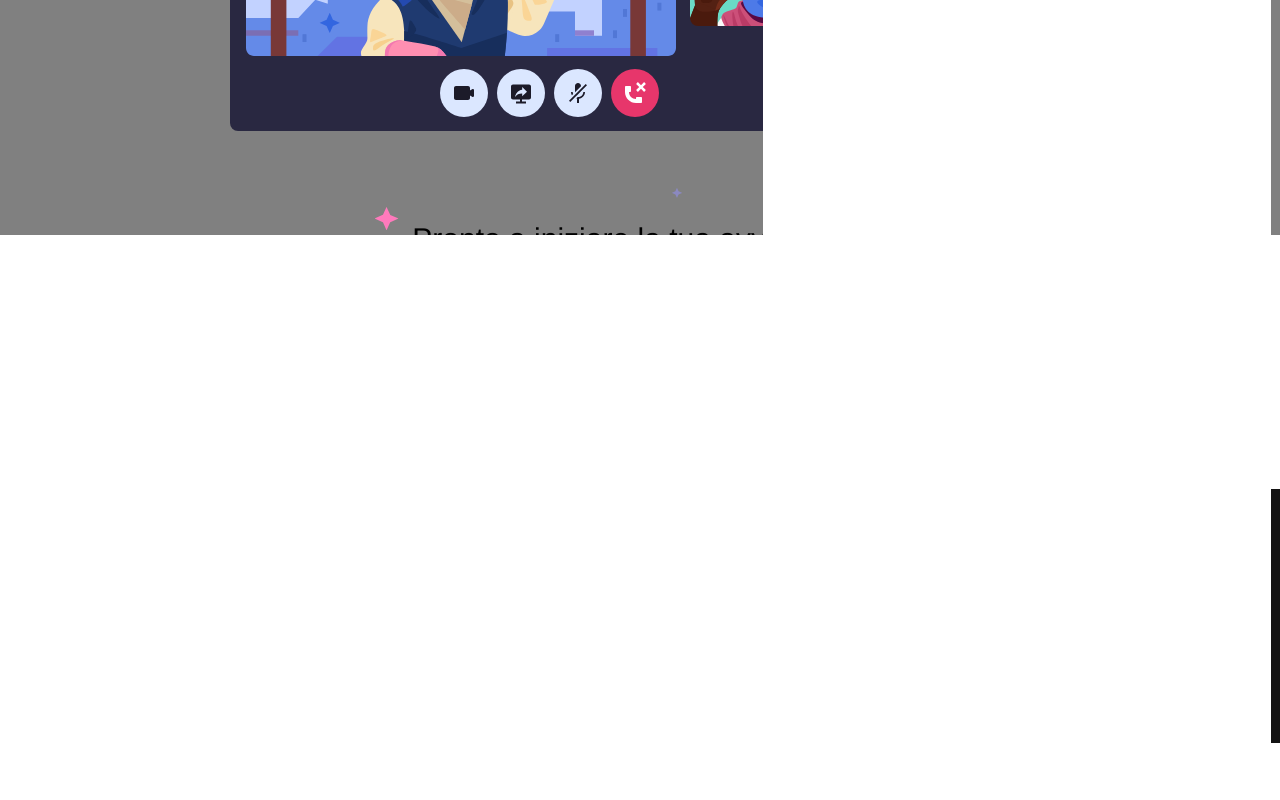
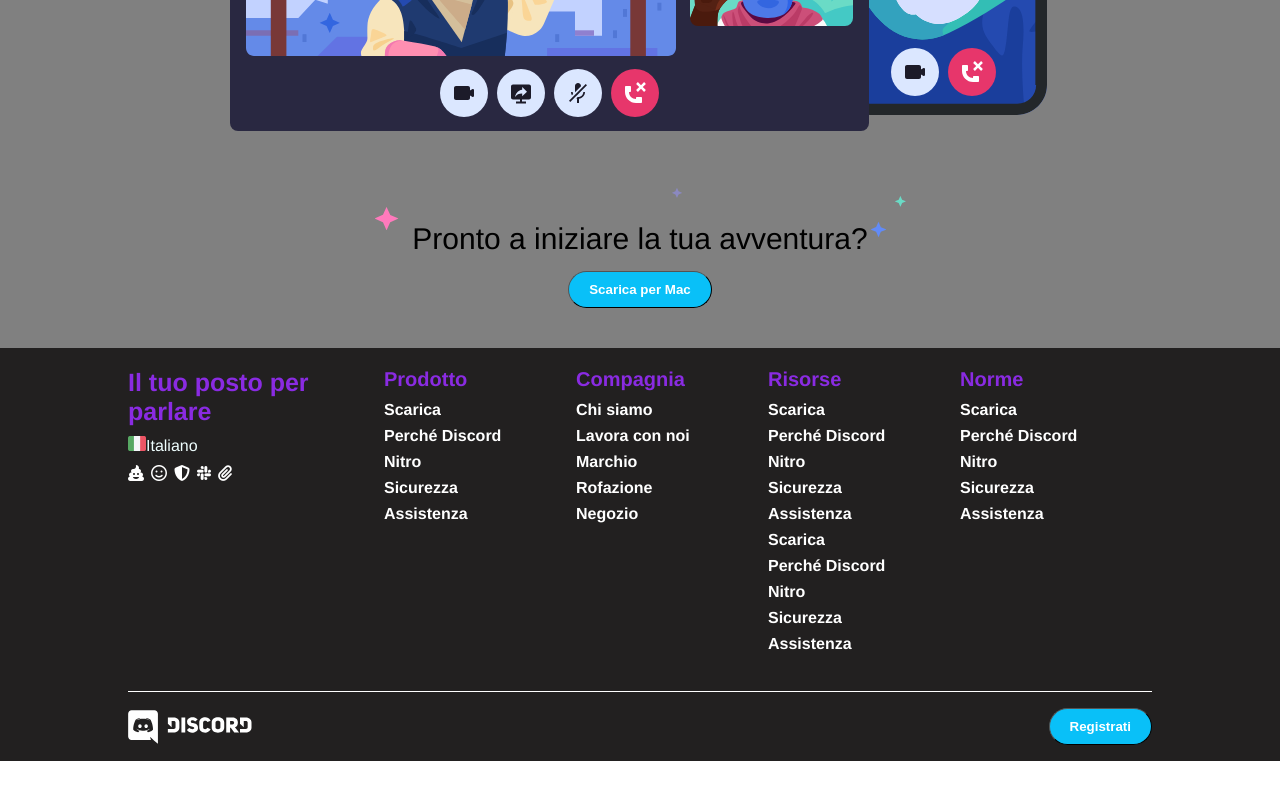
Before and after one commit to DamianoCelesti/htmlcss-discord, a plain HTML site: page index.html in a window 1280 px wide. Shown: the part 2814-3614 px from the top of the page. After the commit the page ends 3575 px from the top, so only its background shows below. Drawn offline with Linux system fonts and the light colour scheme.

Commit message:
added footer

```diff
--- a/index.html
+++ b/index.html
@@ -4,6 +4,9 @@
 <head>
     <meta charset="UTF-8">
     <meta name="viewport" content="width=device-width, initial-scale=1.0">
+    <link rel="stylesheet" href="https://cdnjs.cloudflare.com/ajax/libs/font-awesome/6.7.1/css/all.min.css"
+        integrity="sha512-5Hs3dF2AEPkpNAR7UiOHba+lRSJNeM2ECkwxUIxC1Q/FLycGTbNapWXB4tP889k5T5Ju8fs4b1P5z/iB4nMfSQ=="
+        crossorigin="anonymous" referrerpolicy="no-referrer" />
     <title>Document</title>
     <link rel="stylesheet" href="style.css">
 </head>
@@ -93,29 +96,83 @@
         <!--sezione con 5 box con sezione nav-->
 
         <div class="container-footer">
-            <p class="social"></p>
+            <div class="container-ita">
+                <h3>
+                    Il tuo posto per parlare
+                </h3>
+                <p class="ita">
+                    <img src="./img/ita.png" alt="italia">Italiano
+                </p>
 
-            <nav class="nav-fine">
 
-            </nav>
 
-            <nav class="nav-fine">
 
-            </nav>
-            <nav class="nav-fine">
+                <ul class="brand">
+                    <li><i class="fa-solid fa-poo"></i></li>
+                    <li><i class="fa-regular fa-face-smile"></i></li>
+                    <li><i class="fa-solid fa-shield-halved"></i></li>
+                    <li><i class="fa-brands fa-slack"></i></li>
+                    <li><i class="fa-solid fa-paperclip"></i></li>
 
-            </nav>
-            <nav class="nav-fine">
 
-            </nav>
+                </ul>
+            </div>
 
+            <div class="nav-fine">
+                <h5>Prodotto</h5>
+                <ul>
+                    <li><a href="#">Scarica</a></li>
+                    <li><a href="#">Perché Discord</a></li>
+                    <li><a href="#">Nitro</a></li>
+                    <li><a href="#">Sicurezza</a></li>
+                    <li><a href="#">Assistenza</a></li>
+                </ul>
+
+            </div>
+            <div class="nav-fine">
+                <h5>Compagnia</h5>
+                <ul>
+                    <li><a href="#">Chi siamo</a></li>
+                    <li><a href="#">Lavora con noi</a></li>
+                    <li><a href="#">Marchio</a></li>
+                    <li><a href="#">Rofazione</a></li>
+                    <li><a href="#">Negozio</a></li>
+                </ul>
+
+            </div>
+            <div class="nav-fine">
+                <h5>Risorse</h5>
+                <ul>
+                    <li><a href="#">Scarica</a></li>
+                    <li><a href="#">Perché Discord</a></li>
+                    <li><a href="#">Nitro</a></li>
+                    <li><a href="#">Sicurezza</a></li>
+                    <li><a href="#">Assistenza</a></li>
+                    <li><a href="#">Scarica</a></li>
+                    <li><a href="#">Perché Discord</a></li>
+                    <li><a href="#">Nitro</a></li>
+                    <li><a href="#">Sicurezza</a></li>
+                    <li><a href="#">Assistenza</a></li>
+                </ul>
+
+            </div>
+            <div class="nav-fine">
+                <h5>Norme</h5>
+                <ul>
+                    <li><a href="#">Scarica</a></li>
+                    <li><a href="#">Perché Discord</a></li>
+                    <li><a href="#">Nitro</a></li>
+                    <li><a href="#">Sicurezza</a></li>
+                    <li><a href="#">Assistenza</a></li>
+                </ul>
+
+            </div>
         </div>
-        <hr>
 
 
         <!--parte finale-->
         <div class="container-fine">
-            <p>LOGO</p>
+            <img class="logo" src="./img/logo.svg" alt="Logo Discord">
             <button class="bottone blu">Registrati</button>
         </div>
 
--- a/style.css
+++ b/style.css
@@ -182,44 +182,85 @@ main {
 /*footer*/
 
 footer {
-    background-color: rgb(20, 19, 19);
+    background-color: rgb(34, 32, 32);
 }
 
 
 
 .container-footer {
     display: flex;
-    align-items: center;
+    /* align-items: center;  */
     justify-content: center;
     padding-top: 20px;
     margin-bottom: 30px;
 }
 
+.container-ita {
+    width: 20%;
+}
 
 
 
-.social {
-    width: 20%;
-    height: 400px;
-    background-color: violet;
-}
-
 .nav-fine {
     width: 15%;
-    height: 400px;
-    background-color: aquamarine;
 }
 
 .container-fine {
     width: 80%;
     height: 70px;
-    background-color: cyan;
+    /* background-color: cyan; */
     margin-left: 10%;
     margin-right: 10%;
-    margin-top: 20px;
     display: flex;
     align-items: center;
     justify-content: space-between;
-
+    border-top-width: 1px;
+    border-top-style: solid;
+    border-top-color: white;
 
 }
+
+ul li {
+    list-style: none;
+}
+
+ul li a {
+    text-decoration: none;
+    color: white;
+    font-weight: bold;
+    margin-bottom: 8px;
+}
+
+.brand{
+    display: flex;
+    color: white;
+}
+
+.brand i {
+    margin-right: 7px;
+    margin-top: 10px;
+}
+
+.ita img {
+    width: 18px;
+    height: 15px;
+}
+.ita {
+    color: azure;
+}
+
+.container-ita h3 {
+    color: blueviolet;
+    font-size: 25px;
+    margin-bottom: 10px;
+}
+
+.nav-fine h5 {
+    color: blueviolet;
+    font-size: 20px;
+    padding-bottom: 10px;
+}
+
+.nav-fine li {
+    padding-bottom: 8px;
+}
```
